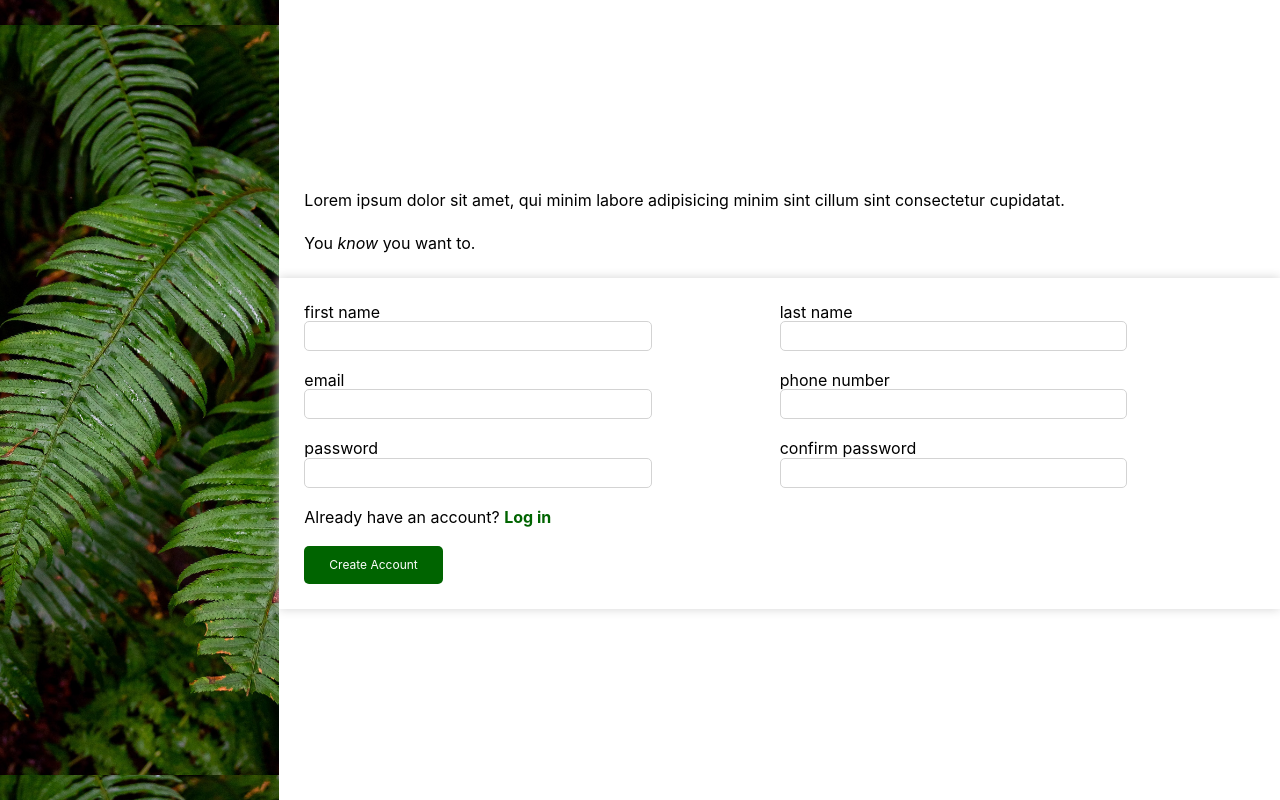
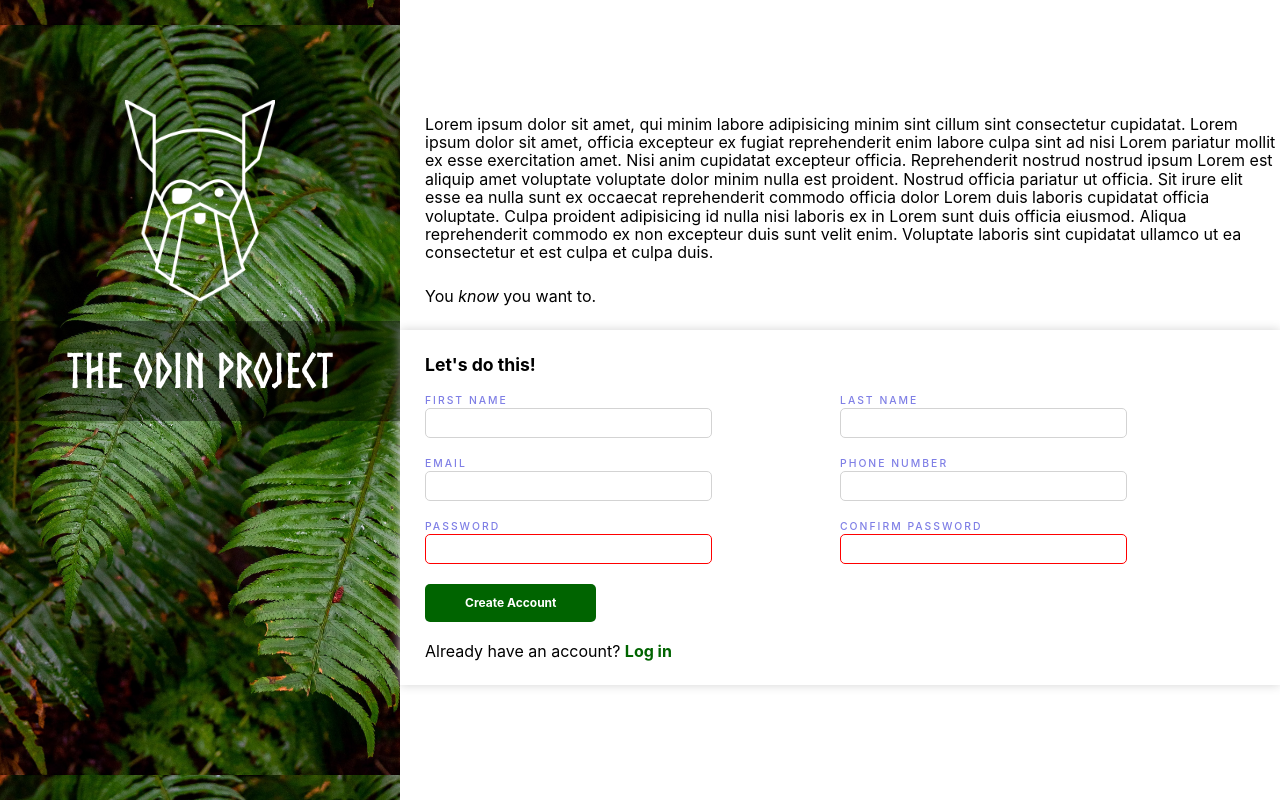
Before and after one commit to Davidcode2/Odin-sign-up-form, a plain HTML site: page index.html in a window 1280 px wide. Drawn offline with Linux system fonts and the light colour scheme; a script that the page names is missing.

Commit message:
Add form validation, sidebar logo and header

```diff
--- a/index.html
+++ b/index.html
@@ -16,21 +16,39 @@
 	<header></header>
 	<main>
 		<div class="img-section">
+			<img src="odin-lined.png" alt="odin logo in white">
+			<div>
+				<div class="background-color1">
+				</div>
+				<h1 class="heading" id="myHeading">The Odin Project</h1>
+			</div>
 		</div>
 		<div class="content-section">
 			<p>Lorem ipsum dolor sit amet, qui minim labore adipisicing minim sint
 				cillum sint consectetur cupidatat.
+				Lorem ipsum dolor sit amet, officia excepteur ex fugiat reprehenderit
+				enim labore culpa sint ad nisi Lorem pariatur mollit ex esse
+				exercitation amet. Nisi anim cupidatat excepteur officia. Reprehenderit
+				nostrud nostrud ipsum Lorem est aliquip amet voluptate voluptate dolor
+				minim nulla est proident. Nostrud officia pariatur ut officia. Sit
+				irure elit esse ea nulla sunt ex occaecat reprehenderit commodo officia
+				dolor Lorem duis laboris cupidatat officia voluptate. Culpa proident
+				adipisicing id nulla nisi laboris ex in Lorem sunt duis officia
+				eiusmod. Aliqua reprehenderit commodo ex non excepteur duis sunt velit
+				enim. Voluptate laboris sint cupidatat ullamco ut ea consectetur et est
+				culpa et culpa duis.
 			</p>
 			<p class="call-to-action">You <span>know</span> you want to.</p>
 			<div class="card">
 				<form action="">
+					<p>Let's do this!</p>
 					<div class="input">
 						<label for="first-name">first name</label>
-						<input type="text" id="first-name" required>
+						<input type="text" id="first-name" minlength="2" title="please enter your first name" required>
 					</div>
 					<div>
 						<label for="last-name">last name</label>
-						<input type="text" id="last-name" required>
+						<input type="text" id="last-name" minlength="2" required>
 					</div>
 					<div>
 						<label for="e-mail">email</label>
@@ -38,18 +56,21 @@
 					</div>
 					<div>
 						<label for="phone-number">phone number</label>
-						<input type="tel" id="phone-number" required>
+						<input type="tel" id="phone-number" minlength="3" required>
 					</div>
 					<div>
 						<label for="password">password</label>
-						<input id="password" type="password" required>
+						<input id="password" type="password" pattern="(?=.*\d)(?=.*[a-z])(?=.*[A-Z]).{8,16}"
+							title="please enter a password with between 8 and 16 characters long" required>
+						<div class="requirements">*Passwords do not match</div>
 					</div>
 					<div>
 						<label for="confirm-password">confirm password</label>
-						<input id="confirm-password" type="password" required>
+						<input id="confirm-password" type="password" pattern="(?=.*\d)(?=.*[a-z])(?=.*[A-Z]).{8,16}"
+							title="please enter a password with 8 to 16 characters length." required>
 					</div>
+					<button>Create Account</button>
 					<p>Already have an account? <span>Log in</span></p>
-					<button>Create Account</button>
 				</form>
 			</div>
 		</div>
--- /dev/null
+++ b/script.js
@@ -0,0 +1,14 @@
+console.log("script works");
+
+let password = document.querySelector('#password');
+let confirm_password = document.querySelector('#confirm-password');
+let requirement = document.querySelector('.requirements');
+
+function hideUnhide() {
+	password.value === confirm_password.value
+		? requirement.style.display = "none"
+		: requirement.style.display = "block";
+}
+
+password.addEventListener('input', hideUnhide);
+confirm_password.addEventListener('input', hideUnhide);
--- a/style.css
+++ b/style.css
@@ -27,12 +27,47 @@ main {
 }
 
 .img-section {
+	display: flex;
+	flex-flow: column wrap;
+	justify-content: start;
+	align-items: center;
 	background-image: url("halie-west-25xggax4bSA-unsplash.jpg");
 	background-size: 500px;
 	background-position: center;
-	width: max(600px, 60vw);
+	min-width: max(400px, 30vw);
 	height: 100vh;
 }
+
+img + div {
+	width: 100%;
+}
+
+div > img:first-child {
+	width: 150px;
+	justify-self: center;
+	margin-top: 100px;
+}
+
+.background-color1 {
+	margin-top: 20px;
+	position: relative;
+	background-color: black;
+	opacity: 0.4;
+	width: 100%;
+	height: 100px;
+}
+
+h1 {
+	position: relative;
+	bottom: 110px;
+	text-align: center;
+	opacity: 1;
+	font-family: Norse-Bold;
+	font-size: 3rem;
+	color: white;
+}
+
+
 
 .content-section {
 	display: flex;
@@ -81,8 +116,18 @@ input:hover {
 	box-shadow: 1px 1px 5px lightgrey;
 }
 
+label {
+	color: mediumblue;
+	opacity: 0.5;
+	font-size: 0.65rem;
+	font-weight: 550;
+	text-transform: uppercase;
+	letter-spacing: 2px;
+	padding-bottom: 1px;
+}
+
 input:focus {
-	border: 0;
+	border: 0px;
 }
 
 form > p {
@@ -100,10 +145,46 @@ form > p > span:hover {
 
 button {
 	border: none;
+	border-radius: 5px;
 	font-size: 12px;
+	font-weight: bold;
 	color: var(--main-button-color);
-	padding: 12px 25px ;
+	padding: 12px 40px;
 	background-color: darkgreen;
-	border-radius: 5px;
 	text-align: center;
 }
+
+form > p:first-child {
+	font-weight: bold;
+	font-size: 1.1rem;
+}
+
+button:hover {
+	cursor: pointer;
+	box-shadow: 1px 1px 10px lightgrey;
+}
+
+button:active {
+	position: relative;
+	top: 1px;
+}
+
+input:valid {
+	border: 2px solid lightgreen;
+	background: url("icons8-done.svg");
+	background-size: 20px;
+	background-repeat: no-repeat;
+	background-position: 98% 2px;
+}
+
+input[type="password"]:invalid {
+	border: 1px solid red;
+}
+
+.requirements {
+	font-style: italic;
+	font-size: 0.7rem;
+	color: red;
+	padding-top: 2px;
+	display: none;
+}
```
Also changed, not shown: icons8-done.svg (added).
